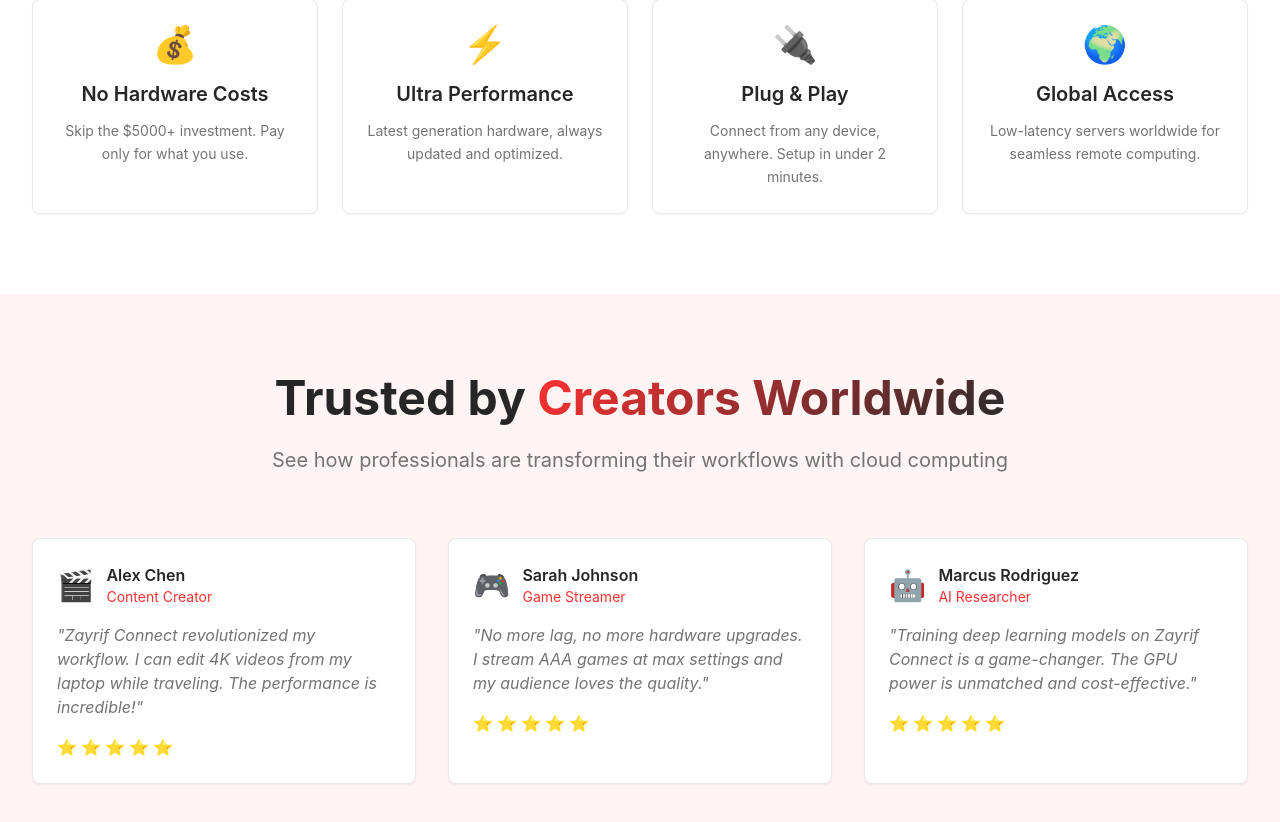
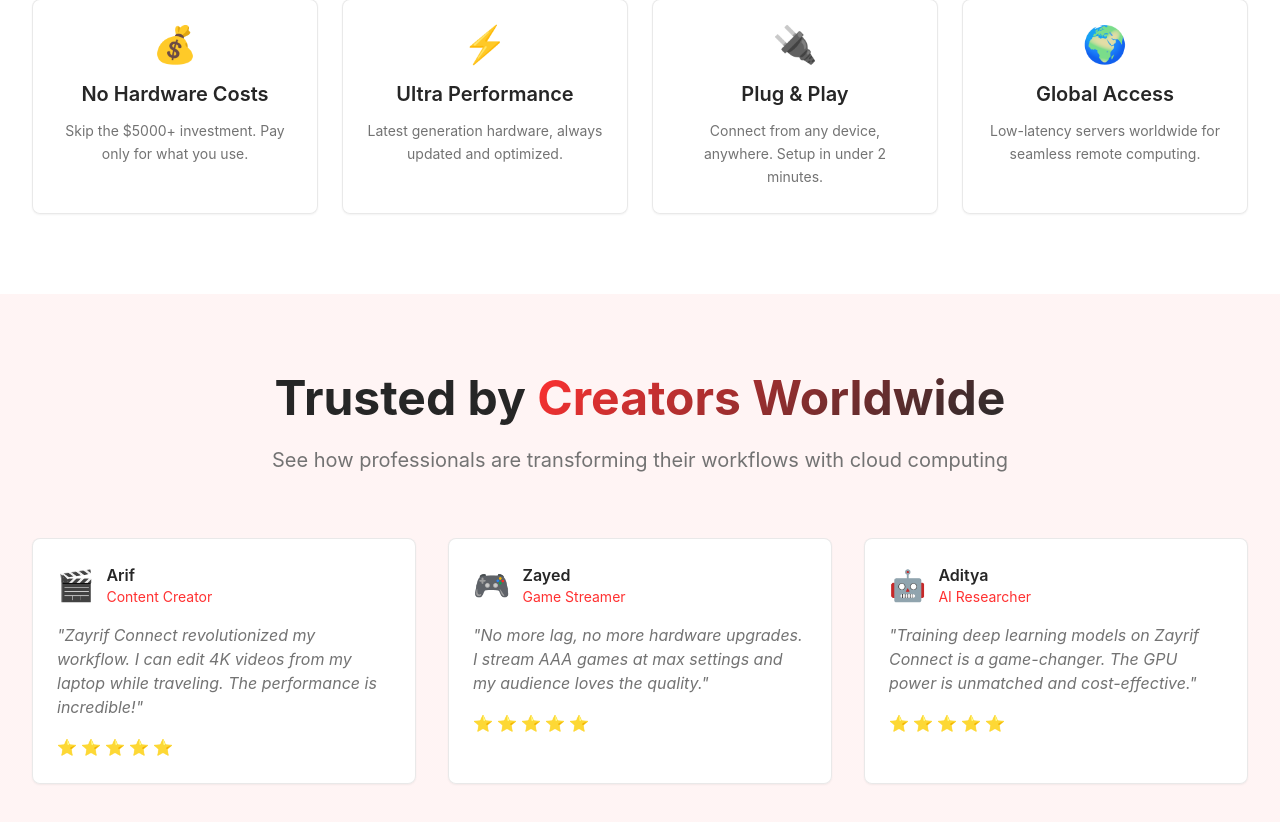
Before and after one commit to RFcode9/zayrif-connect, a React (Vite) app: page / in a window 1280 px wide. Shown: the part 1479-2301 px from the top of the page. Built offline with nearby package versions, Linux system fonts and the light colour scheme.

Commit message:
feat: Update testimonials section names
Changed the names of the cards in the "Trusted by Creators Worldwide" section from Alex, Sarah, and Marcus to Arif, Zayed, and Aditya.

```diff
--- a/src/components/TestimonialsSection.tsx
+++ b/src/components/TestimonialsSection.tsx
@@ -1,24 +1,23 @@
-
 import { Card, CardContent } from '@/components/ui/card';
 
 const TestimonialsSection = () => {
   const testimonials = [
     {
-      name: "Alex Chen",
+      name: "Arif",
       role: "Content Creator",
       content: "Zayrif Connect revolutionized my workflow. I can edit 4K videos from my laptop while traveling. The performance is incredible!",
       avatar: "🎬",
       rating: 5
     },
     {
-      name: "Sarah Johnson",
+      name: "Zayed",
       role: "Game Streamer",
       content: "No more lag, no more hardware upgrades. I stream AAA games at max settings and my audience loves the quality.",
       avatar: "🎮",
       rating: 5
     },
     {
-      name: "Marcus Rodriguez",
+      name: "Aditya",
       role: "AI Researcher",
       content: "Training deep learning models on Zayrif Connect is a game-changer. The GPU power is unmatched and cost-effective.",
       avatar: "🤖",
```
